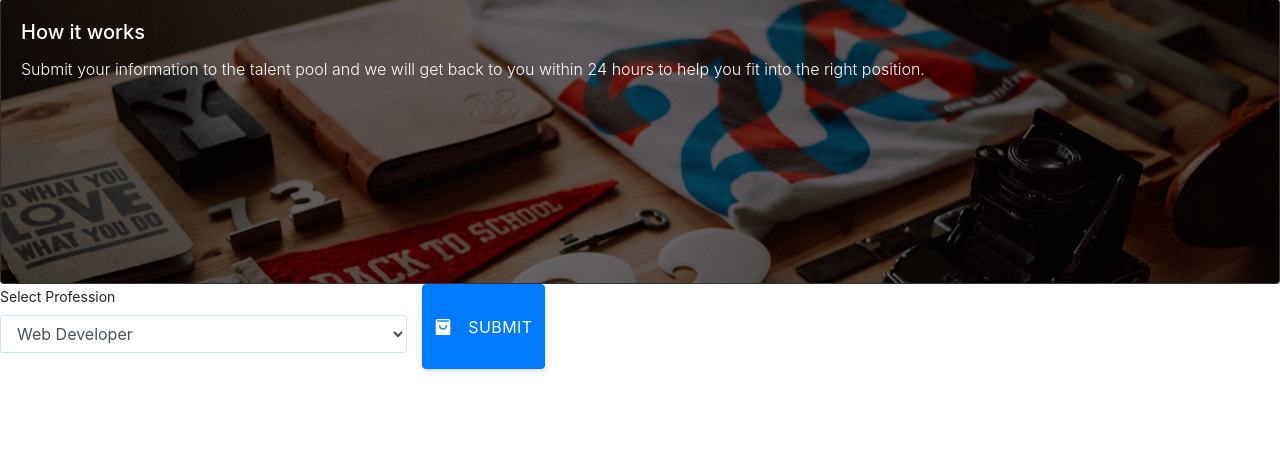
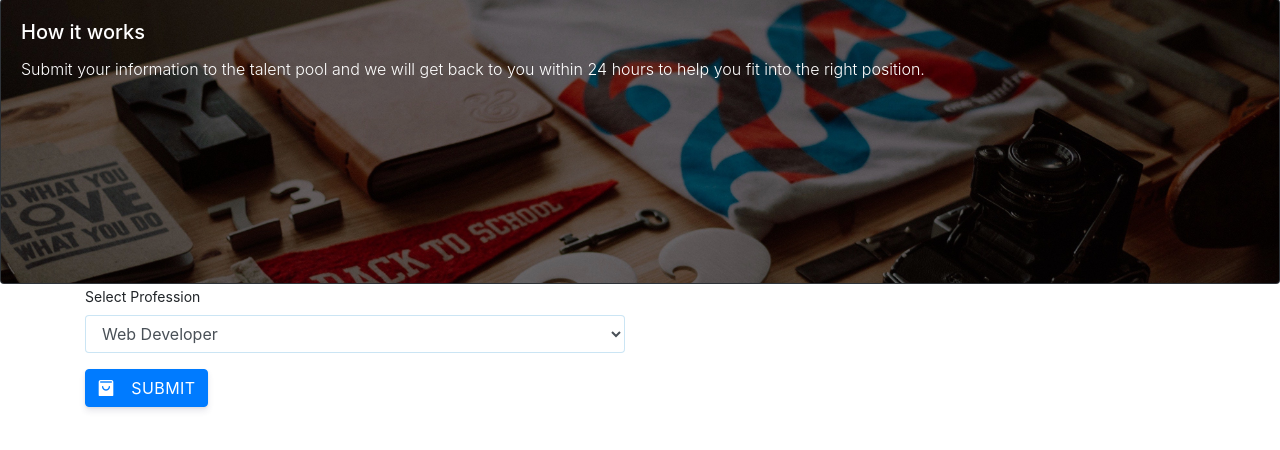
Before and after one commit to peterkohler95/Freelanc, a Node server app: page /company in a window 1280 px wide. Shown: the part 71-521 px from the top of the page. Run offline with Node 20, Linux system fonts and the light colour scheme; some libraries are stand-ins or nearby versions.

Commit message:
fixed big submit button

```diff
--- a/config/config.json
+++ b/config/config.json
@@ -3,6 +3,8 @@
     "username": "root",
     "password": "root",
     "database": "CLIENTS_DB",
+    "port": 8889,
+    "socketPath": "/Applications/MAMP/tmp/mysql/mysql.sock",
     "host": "localhost",
     "dialect": "mysql"
   },
--- a/public/company.html
+++ b/public/company.html
@@ -16,9 +16,11 @@
 
     <!-- Theme CSS -->
     <link type="text/css" href="/assets/css/argon.min.css" rel="stylesheet">
-    <link rel="stylesheet" type="text/css" media="screen" href="./css/company.css" />
+
     <link rel="stylesheet" href="https://stackpath.bootstrapcdn.com/bootstrap/4.1.3/css/bootstrap.min.css" integrity="sha384-MCw98/SFnGE8fJT3GXwEOngsV7Zt27NXFoaoApmYm81iuXoPkFOJwJ8ERdknLPMO"
         crossorigin="anonymous">
+
+    <link rel="stylesheet" type="text/css" media="screen" href="./css/company.css" />
 
 </head>
 
@@ -56,18 +58,18 @@
         <img class="card-img" src="styles/headpic.jpeg" alt="Card image">
         <div class="card-img-overlay">
             <h5 class="card-title">How it works</h5>
-            <p class="card-text">Submit your information to the talent pool and we will get back to you within 24 hours
-                to help you fit into the
+            <p class="card-text">Submit your information to the talent pool and we will get back to you within 24 hours to help you fit into the
                 right position.
             </p>
 
         </div>
     </div>
 
+    <div class="container">
+        <!-- Content here -->
         <form id="query" action="/api/freelancer/role/:role" method="GET">
             <div class="row">
-            <div class="col-md-4">
-
+                <div class="col-md-6 colCenter">
                     <div class="form-group">
                         <label for="exampleFormControlSelect1">Select Profession</label>
                         <select class="form-control" id="roleID">
@@ -78,10 +80,6 @@
                             <option>Finance</option>
                         </select>
                     </div>
-            </div>
-
-
-
                     <button type="submit" class="btn btn-icon btn-3 btn-primary" id="submit">
 
                         <span class="btn-inner--icon">
@@ -93,22 +91,17 @@
 
                     </button>
                 </div>
-        <!-- <div class="row">
-            <div class="col-md-4">
-                <div class="form-group">
-                    <label for="exampleFormControlSelect1">Select Years of Experience</label>
-                    <select class="form-control" id="yearsID">
-                        <option>0-1</option>
-                        <option>2-3</option>
-                        <option>4-5</option>
-                        <option>5+</option>
-                    </select>
             </div>
-            </div>
-        </div> -->
+        </form>
 
 
-    </form>
+
+
+
+
+
+
+
 
         <div class="row">
             <div class="col-md-12 results-container">
```
Also changed, not shown: public/css/company.css (line endings or trailing spaces). Lines whose indentation alone changed are shown as unchanged.
